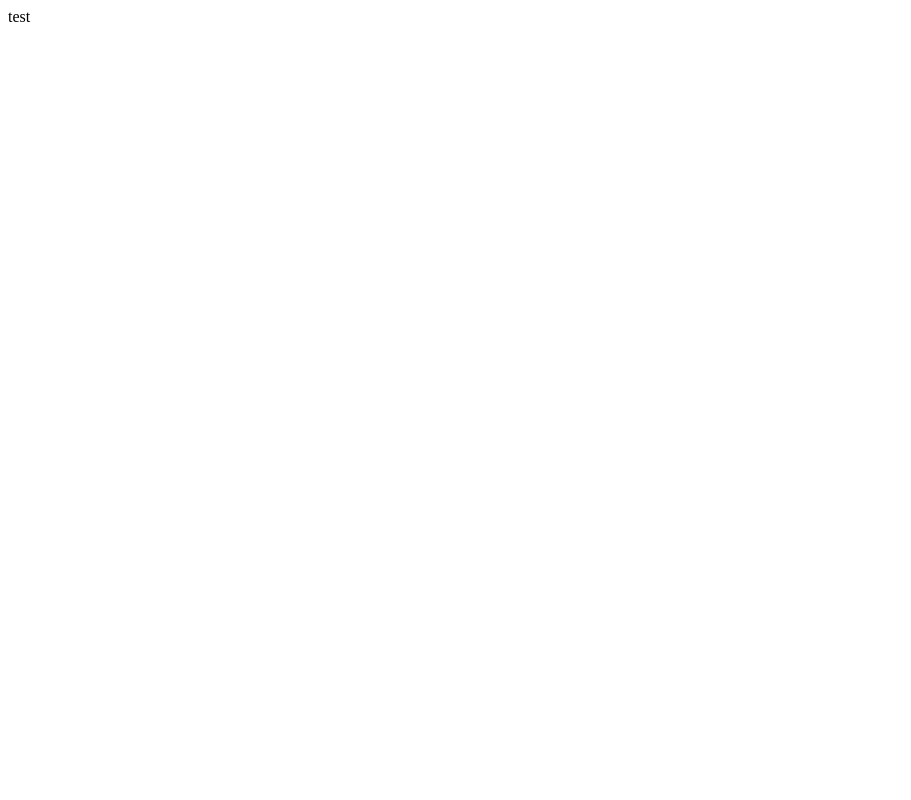
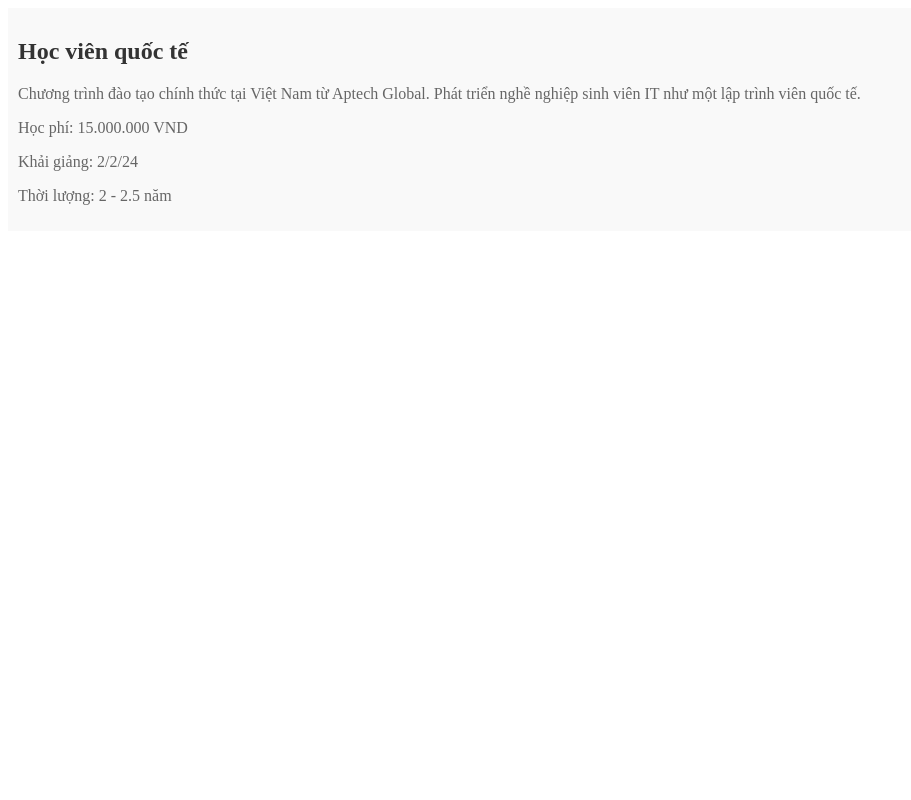
Before and after one commit to nhchieu/2024_CSE485_CongngheWeb, a PHP site: page / in a window 1280 px wide. Before the commit the part shown is almost empty. Shown: the whole page, without its empty margins (0-911 px from the left). Run offline with PHP 8.4, Linux system fonts and the light colour scheme.

Commit message:
sua index.php cua project13

```diff
--- a/project12/test.php
+++ /dev/null
@@ -1,2 +0,0 @@
-<?php
-    echo "lmao";
--- a/project13/index.php
+++ b/project13/index.php
@@ -1,2 +1,49 @@
+<!-- courses.php -->
+<!DOCTYPE html>
+<html lang="en">
+<head>
+<meta charset="UTF-8">
+<meta name="viewport" content="width=device-width, initial-scale=1.0">
+<title>Danh sách khóa học</title>
+<style>
+/* Thêm các định kiểu CSS của bạn ở đây */
+.course {
+background-color: #f9f9f9;
+padding: 10px;
+margin-bottom: 20px;
+}
+.course h2 {
+color: #333;
+}
+.course p {
+color: #666;
+}
+</style>
+</head>
+<body>
 <?php
-    echo "test";
+// Dữ liệu khóa học lưu động trong mảng
+$courses = [
+[
+'title' => 'Học viên quốc tế',
+'description' => 'Chương trình đào tạo chính thức tại Việt Nam từ
+Aptech Global. Phát triển nghề nghiệp sinh viên IT như một lập trình viên
+quốc tế.',
+'fee' => '15.000.000 VND','start_date' => '2/2/24',
+'duration' => '2 - 2.5 năm'
+],
+// Thêm các khóa học khác vào đây
+];
+// Hiển thị danh sách khóa học
+foreach ($courses as $course) {
+echo '<div class="course">';
+echo '<h2>' . $course['title'] . '</h2>';
+echo '<p>' . $course['description'] . '</p>';
+echo '<p>Học phí: ' . $course['fee'] . '</p>';
+echo '<p>Khải giảng: ' . $course['start_date'] . '</p>';
+echo '<p>Thời lượng: ' . $course['duration'] . '</p>';
+echo '</div>';
+}
+?>
+</body>
+</html>
```
